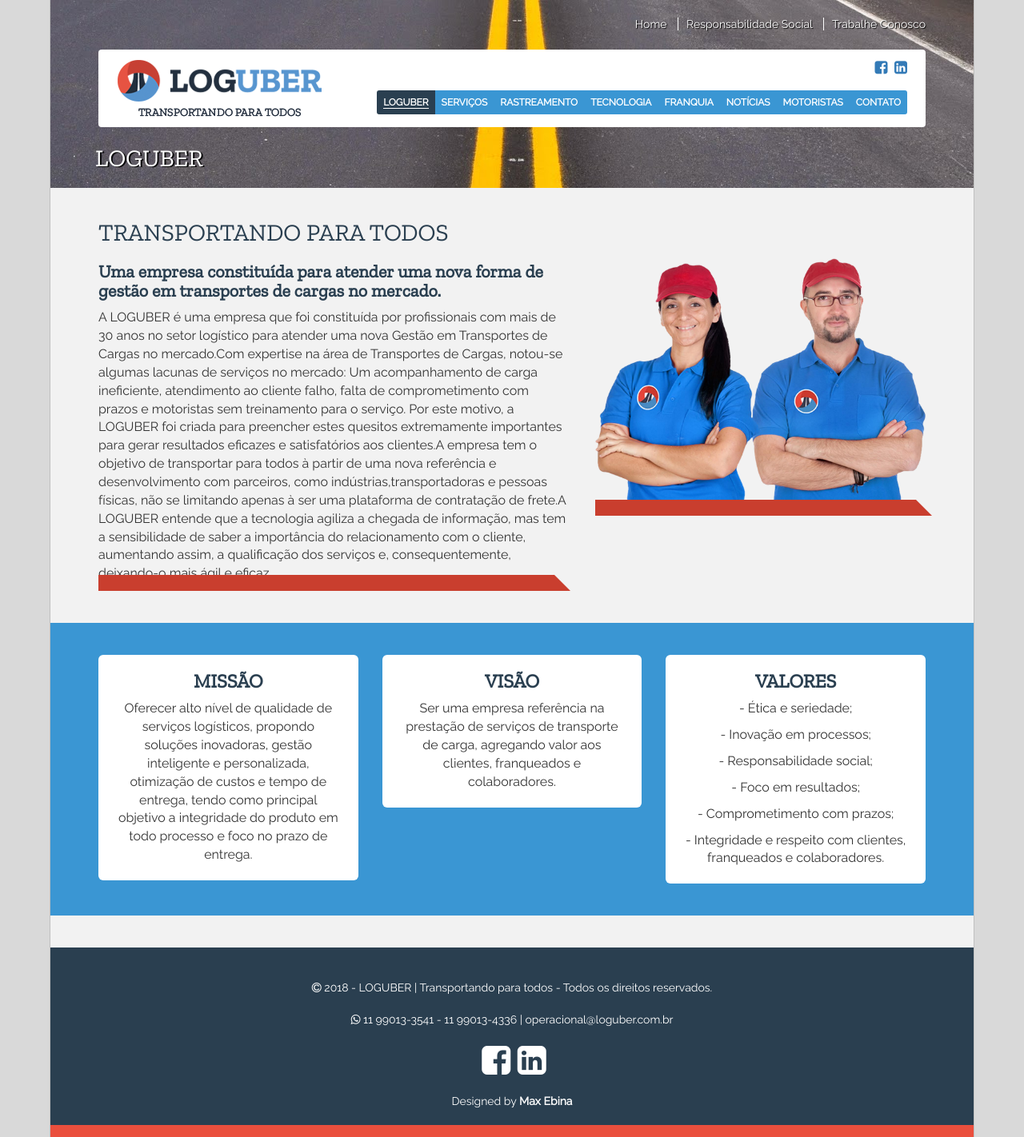
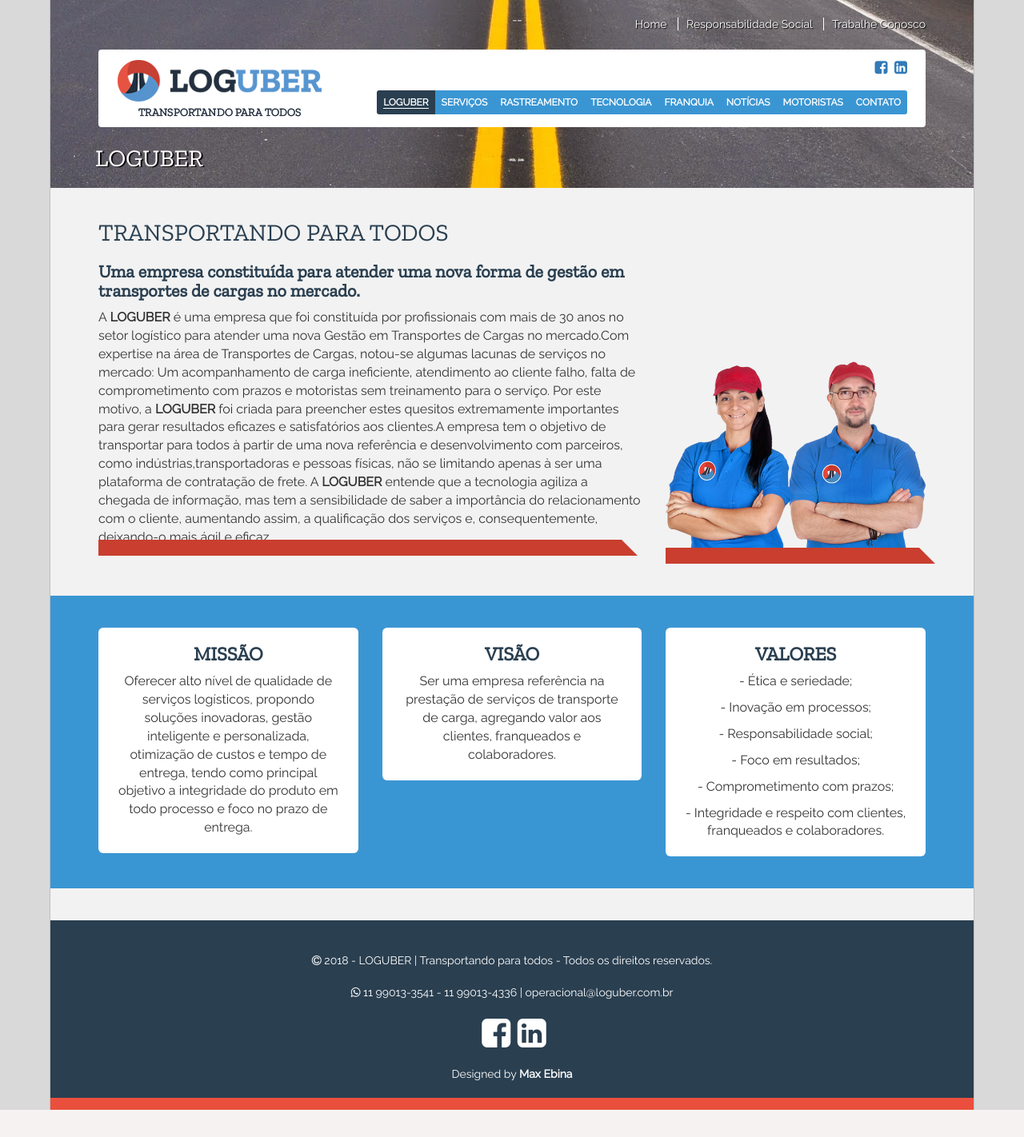
Before and after one commit to maxebina/loguber, a PHP site: page /loguber in a window 1280 px wide. Shown: the whole page at 80% size. After the commit the page ends 1388 px from the top, so only its background shows below. Run offline with PHP 8.4, Linux system fonts and the light colour scheme; some libraries are stand-ins or nearby versions.

Commit message:
newsletter

```diff
--- a/css/style.css
+++ b/css/style.css
@@ -1062,7 +1062,7 @@ body > .container {
 }
 
 .page .baseboard.loguber {
-  min-height: 360px;
+  min-height: 420px;
 }
 
 .page .baseboard.loguber.image {
@@ -1071,7 +1071,7 @@ body > .container {
   background-repeat: no-repeat;
   background-size: contain;
   display: block;
-  min-height: 390px;
+  min-height: 450px;
   padding-top: 22px;
 }
 
--- a/index.php
+++ b/index.php
@@ -77,7 +77,7 @@
         <p>
             Localize sua carga em tempo real
         </p>
-        <a href="rastreamento" class="btn btn-primary" role="button">Rastrear <i class="fa fa-arrow-right"></i></a>
+        <a href="rastreamento" class="btn btn-primary" role="button">Rastrear</a>
     </div>
 
     <div class="featured-section">
--- a/loguber.php
+++ b/loguber.php
@@ -7,12 +7,12 @@
     		</div>
     		<section>
                 <div class="row">
-                    <div class="col-md-7">
+                    <div class="col-md-8">
                         <div class="baseboard loguber text">
                             <h2>TRANSPORTANDO PARA TODOS</h2>
                             <h3>Uma empresa constituída para atender uma nova forma de gestão em transportes de cargas no mercado.</h3>
                             <p>
-                                A LOGUBER é uma empresa que foi constituída por profissionais com mais de 30 anos no setor logístico para atender uma nova Gestão em Transportes de Cargas no mercado.Com expertise na área de Transportes de Cargas, notou-se algumas lacunas de serviços no mercado: Um acompanhamento de carga ineficiente, atendimento ao cliente falho, falta de comprometimento com prazos e motoristas sem treinamento para o serviço. Por este motivo, a LOGUBER foi criada para preencher estes quesitos extremamente importantes para gerar resultados eficazes e satisfatórios aos clientes.A empresa tem o objetivo de transportar para todos à partir de uma nova referência e desenvolvimento com parceiros, como indústrias,transportadoras e pessoas físicas, não se limitando apenas à ser uma plataforma de contratação de frete.A LOGUBER entende que a tecnologia agiliza a chegada de informação, mas tem a sensibilidade de saber a importância do relacionamento com o cliente, aumentando assim, a qualificação dos serviços e, consequentemente, deixando-o mais ágil e eficaz.
+                                A <strong>LOGUBER</strong> é uma empresa que foi constituída por profissionais com mais de 30 anos no setor logístico para atender uma nova Gestão em Transportes de Cargas no mercado.Com expertise na área de Transportes de Cargas, notou-se algumas lacunas de serviços no mercado: Um acompanhamento de carga ineficiente, atendimento ao cliente falho, falta de comprometimento com prazos e motoristas sem treinamento para o serviço. Por este motivo, a <strong>LOGUBER</strong> foi criada para preencher estes quesitos extremamente importantes para gerar resultados eficazes e satisfatórios aos clientes.A empresa tem o objetivo de transportar para todos à partir de uma nova referência e desenvolvimento com parceiros, como indústrias,transportadoras e pessoas físicas, não se limitando apenas à ser uma plataforma de contratação de frete. A <strong>LOGUBER</strong> entende que a tecnologia agiliza a chegada de informação, mas tem a sensibilidade de saber a importância do relacionamento com o cliente, aumentando assim, a qualificação dos serviços e, consequentemente, deixando-o mais ágil e eficaz.
                             </p>
                             <div class="item">
                                 <span class="left-t hidden-sm hidden-md hidden-lg"></span>
@@ -20,7 +20,7 @@
                             </div>
                         </div>
                     </div>
-                    <div class="col-md-5">
+                    <div class="col-md-4">
                         <div class="baseboard loguber image">
                             <div class="item">
                                 <span class="left-t hidden-sm hidden-md hidden-lg"></span>
--- a/src/scss/style.scss
+++ b/src/scss/style.scss
@@ -1107,14 +1107,14 @@ body {
       min-height: 210px;
     }
     &.loguber {
-      min-height: 360px;
+      min-height: 420px;
       &.image {
         background-image: url(../img/featured-loguber.png);
         background-position: bottom;
         background-repeat: no-repeat;
         background-size: contain;
         display: block;
-        min-height: 390px;
+        min-height: 450px;
         padding-top: 22px;
       }
       &.image-motoristas {
```
Also changed, not shown: css/style.min.css.
